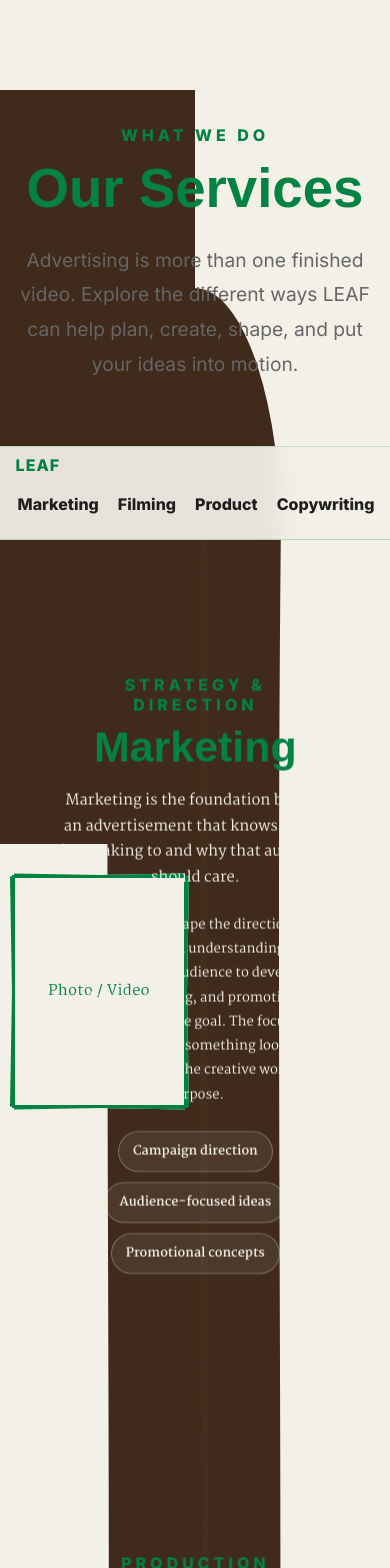
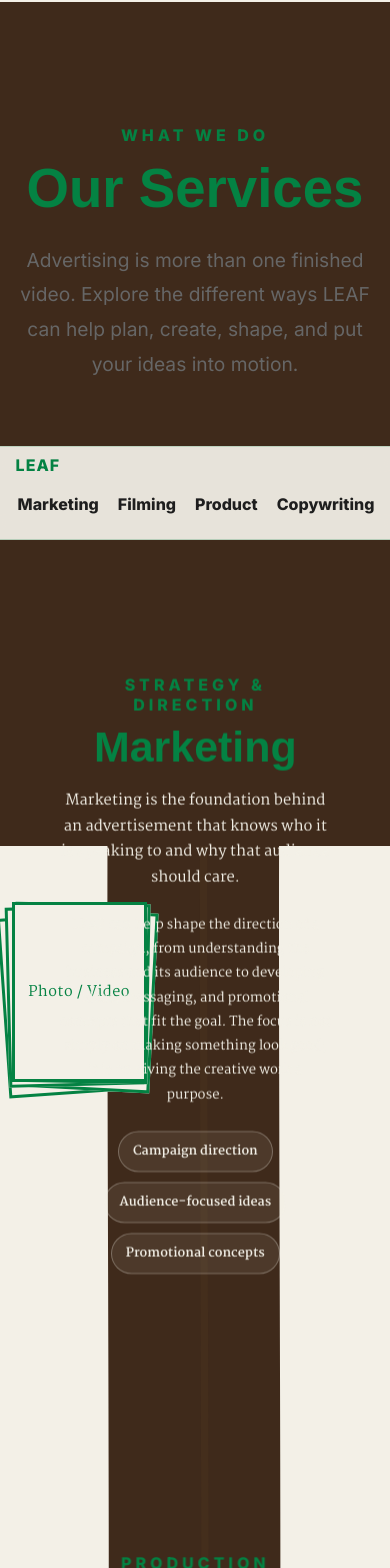
Before and after one commit to TheLeafAgency/The-LEAF-Agency, a Next.js app: page /services in a window 390 px wide. Shown: the top 1568 px of the page. Built offline with nearby package versions, Linux system fonts and the light colour scheme.

Commit message:
Refine services tree explosion and media cards

```diff
--- a/app/globals.css
+++ b/app/globals.css
@@ -1915,3 +1915,125 @@ section { width: 100%; }
     transition: none;
   }
 }
+
+
+/* Services final refinement: static tree, bottom semicircle burst, and stacked media cards. */
+.services-tree-layer { overflow: hidden; }
+.services-tree { overflow: hidden; }
+.services-tree-svg { overflow: hidden; }
+.services-tree-trunk,
+.services-tree-trunk-highlight,
+.services-tree-root {
+  stroke-dasharray: none !important;
+  stroke-dashoffset: 0 !important;
+  animation: none !important;
+  transition: none !important;
+  will-change: auto !important;
+}
+.services-brown-explosion {
+  position: fixed;
+  left: 50%;
+  bottom: -2px;
+  top: auto;
+  width: 120px;
+  height: 62px;
+  border-radius: 120px 120px 0 0;
+  background: #3F2A1B;
+  z-index: 95;
+  transform: translateX(-50%) scale(1);
+  transform-origin: center bottom;
+  transition: width 1.15s cubic-bezier(.2,.85,.18,1), height 1.15s cubic-bezier(.2,.85,.18,1), border-radius .75s ease, transform .2s ease;
+  will-change: width, height, border-radius;
+}
+.services-page-at-bottom .services-brown-explosion {
+  width: 100vw;
+  height: 100vh;
+  border-radius: 0;
+  transform: translateX(-50%);
+  animation: servicesExplosionRumble .78s ease-in-out 0s 1 both;
+}
+@keyframes servicesExplosionRumble {
+  0%, 100% { transform: translateX(-50%) scale(1); }
+  15% { transform: translateX(calc(-50% - 7px)) scale(1.02); }
+  30% { transform: translateX(calc(-50% + 7px)) scale(1.03); }
+  45% { transform: translateX(calc(-50% - 5px)) scale(1.02); }
+  60% { transform: translateX(calc(-50% + 4px)) scale(1.015); }
+  75% { transform: translateX(-50%) scale(1.01); }
+}
+.services-leaf-burst {
+  position: fixed;
+  left: 50%;
+  bottom: 28px;
+  width: 0;
+  height: 0;
+  z-index: 96;
+  pointer-events: none;
+}
+.services-leaf-burst span {
+  position: absolute;
+  left: 0;
+  top: 0;
+  width: 17px;
+  height: 30px;
+  border-radius: 100% 0 100% 0;
+  background: #4F7D31;
+  border: 1px solid #365A24;
+  opacity: 0;
+  transform: translate(-50%, 0) scale(.2) rotate(0deg);
+  transform-origin: center;
+}
+.services-page-at-bottom .services-leaf-burst span {
+  animation: servicesLeafBurst 2.1s cubic-bezier(.18,.78,.25,1) var(--delay) 1 both;
+}
+@keyframes servicesLeafBurst {
+  0% { opacity: 0; transform: translate(-50%, 0) scale(.2) rotate(0deg); }
+  12% { opacity: 1; transform: translate(calc(-50% + var(--x) * .16), calc(var(--y) * .16)) scale(1) rotate(calc(var(--r) * .2)); }
+  72% { opacity: 1; transform: translate(calc(-50% + var(--x)), var(--y)) scale(1) rotate(var(--r)); }
+  100% { opacity: 0; transform: translate(calc(-50% + var(--x) * 1.08), calc(var(--y) + 34px)) scale(.82) rotate(calc(var(--r) + 35deg)); }
+}
+.service-media-slot {
+  width: 220px !important;
+  height: 293px !important;
+  aspect-ratio: 3 / 4;
+  opacity: 0;
+  visibility: hidden;
+  pointer-events: auto;
+  transition: transform 1.55s cubic-bezier(.2,.8,.2,1), visibility 0s linear 1.55s;
+}
+.service-media-card {
+  width: 100% !important;
+  height: 100% !important;
+  inset: 0;
+  aspect-ratio: auto !important;
+  min-height: 0 !important;
+}
+.service-media-card-back-three { z-index: 1; transform: translate(-9px, 12px) rotate(-4deg) !important; }
+.service-media-card-back-two { z-index: 2; transform: translate(7px, 8px) rotate(3deg) !important; }
+.service-media-card-back-one { z-index: 3; transform: translate(-5px, 4px) rotate(-1.5deg) !important; }
+.service-media-card-front { z-index: 4; transform: translate(2px, 1px) rotate(1deg) !important; }
+.service-media-card-front-top { z-index: 5; transform: translate(0, 0) rotate(0deg) !important; }
+.service-media-stack:hover .service-media-card-back-three { transform: translate(-112px, 30px) rotate(-17deg) !important; }
+.service-media-stack:hover .service-media-card-back-two { transform: translate(-58px, 16px) rotate(-9deg) !important; }
+.service-media-stack:hover .service-media-card-back-one { transform: translate(-20px, 6px) rotate(-3deg) !important; }
+.service-media-stack:hover .service-media-card-front { transform: translate(42px, 0) rotate(6deg) !important; }
+.service-media-stack:hover .service-media-card-front-top { transform: translate(92px, -10px) rotate(14deg) !important; }
+@media (max-width: 1000px) {
+  .service-media-slot { width: 190px !important; height: 253px !important; }
+  .service-media-stack:hover .service-media-card-back-three { transform: translate(-92px, 26px) rotate(-15deg) !important; }
+  .service-media-stack:hover .service-media-card-back-two { transform: translate(-48px, 14px) rotate(-8deg) !important; }
+  .service-media-stack:hover .service-media-card-front { transform: translate(36px, 0) rotate(6deg) !important; }
+  .service-media-stack:hover .service-media-card-front-top { transform: translate(76px, -8px) rotate(13deg) !important; }
+}
+@media (max-width: 700px) {
+  .service-media-slot { width: 135px !important; height: 180px !important; }
+  .service-media-stack:hover .service-media-card-back-three { transform: translate(-62px, 20px) rotate(-14deg) !important; }
+  .service-media-stack:hover .service-media-card-back-two { transform: translate(-34px, 11px) rotate(-7deg) !important; }
+  .service-media-stack:hover .service-media-card-front { transform: translate(25px, 0) rotate(5deg) !important; }
+  .service-media-stack:hover .service-media-card-front-top { transform: translate(54px, -6px) rotate(12deg) !important; }
+}
+@media (prefers-reduced-motion: reduce) {
+  .services-brown-explosion,
+  .services-leaf-burst span,
+  .service-media-slot,
+  .service-media-card { animation: none !important; transition: none !important; }
+}
```
